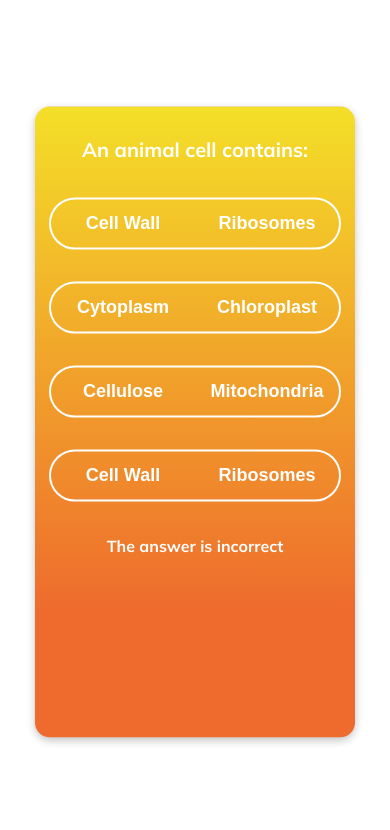
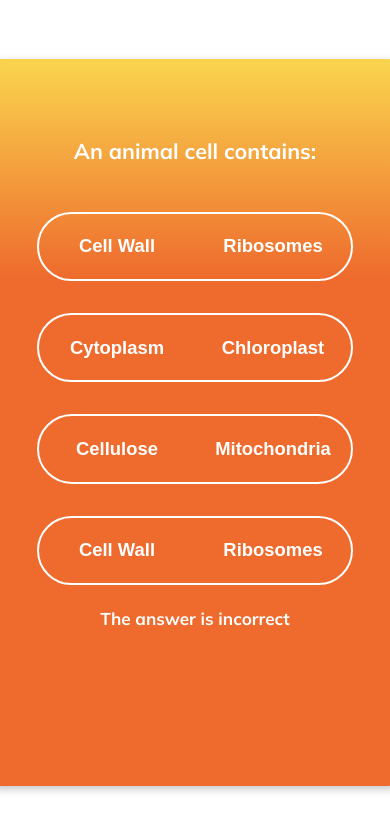
Before and after one commit to kl810/seneca-component, a React (Create React App) app: page / in a window 390 px wide. Shown: the top 830 px of the page. Built offline with nearby package versions, Linux system fonts and the light colour scheme.

Commit message:
added responsiveness to width, height, font-size

```diff
--- a/src/App.css
+++ b/src/App.css
@@ -1,4 +1,5 @@
 :root {
+    font-size: 16px;
     --default-active-toggle-bg: #F8CAA3;
     --some-active-toggle-bg: #ffcb83;
     --mostly-active-toggle-bg: #f8eea3;
--- a/src/components/quiz-container/QuizContainer.css
+++ b/src/components/quiz-container/QuizContainer.css
@@ -1,6 +1,18 @@
-.quiz-wrapper {
-    width: 320px;
-    height: 631px;
+.quiz-wrapper{
+    display: flex;
+    justify-content: center;
+    align-items: center;
+    height: 100vh;
+    width: 100vw;
+}
+
+.quiz-container {
+    width: 90%;
+    min-width: 320px;
+    max-width: 1280px;
+    min-height: 631px;
+    max-height: 720px;
+    padding: 3rem;
     border-radius: 15px;
     background: linear-gradient(180deg, #F6B868 0%, #EE6B2D 100%);
     box-shadow: rgba(0, 0, 0, 0.24) 0px 3px 8px;
@@ -9,19 +21,15 @@
     align-items: start;
     text-align: center;
     font-weight: 700;
-    position: absolute;             /* START: the following properties centres entire div*/
-    top: 50%;
-    left: 50%;
-    margin-right: -50%;
-    transform: translate(-50%, -50%); /* END */
+    position: relative;
 }
 
 .question {
-    font-size: 20px;
-    line-height: 32px;
+    font-size: clamp(1.25rem, 0.8333rem + 2.0833vw, 2.5rem);
+    line-height: 2rem;
 }
 
 .answer-statement {
-    font-size: 16px;
-    line-height: 25.6px;
+    font-size: clamp(1rem, 0.6667rem + 1.6667vw, 2rem);
+    line-height: 1.6px;
 }
--- a/src/components/quiz-container/QuizContainer.tsx
+++ b/src/components/quiz-container/QuizContainer.tsx
@@ -20,14 +20,15 @@ export default function QuizContainer() {
     }
 
     return (
+        <div className="quiz-wrapper">
             <div
-            className={"quiz-wrapper"}
+                className={"quiz-container"}
                 style={{
                     background:
                         `${ isComplete ?
                             "linear-gradient(180deg, #76E0C2 0%, #59CADA 100%)" :
-                        `linear-gradient(180deg, rgba(244,223,40,1) 0%,
-                            rgba(244,223,40,${percentCorrect}) 80%),
+                            `linear-gradient(180deg, rgb(250, 213, 78) 0%,
+                                rgba(244,223,40,${percentCorrect}) 30%),
                                 rgb(238,107,45)`
                         }`  //change background-color based on percentageLeft
                 }}
@@ -48,5 +49,6 @@ export default function QuizContainer() {
                     <p className="answer-statement">The answer is {isComplete ? "correct!" : "incorrect"}</p>
                 </div>
             </div>
+        </div>
     )
 }
--- a/src/components/toggle-input/ToggleInput.css
+++ b/src/components/toggle-input/ToggleInput.css
@@ -1,21 +1,30 @@
+.toggle-wrapper {
+    display: flex;
+    justify-content: center;
+    align-items: center;
+    width: 100vw;
+}
+
 .toggle-container {
-    width: 288px;
-    height: 48px;
+    width: 80%;
+    min-width: 288px;
+    max-width: 900px;
+    min-height: 48px;
+    max-height: 80px;
     display: flex;
     justify-content: space-evenly;
     align-items: center;
+    position: relative;
     border: 2px solid #FFFFFF;
     border-radius: 50px;
-    margin: 2rem;
+    margin: 1rem;
     text-wrap: nowrap;
 }
 
 .toggle {
     width: 100%;
     height: 100%;
-    display: flex;
     justify-content: center;
-    align-items: center;
     border: none;
     background-color: transparent;
     border-radius: 50px;
@@ -29,12 +38,10 @@
     box-shadow: rgba(0, 0, 0, 0.1) 0px 1px 4px;
 }
 
-
 .text {
     font-weight: 700;
-    line-height: 28.8px;
-    font-size: 18px;
-}
+    line-height: 0.113rem;
+    font-size: clamp(1.125rem, 1rem + 0.625vw, 1.5rem);}
 
 /* updateToggleCss */
 
--- a/src/components/toggle-input/ToggleInput.tsx
+++ b/src/components/toggle-input/ToggleInput.tsx
@@ -26,7 +26,7 @@ export default function ToggleInput({ id, options, isComplete, correctCount, ans
 
 
     return (
-        <>
+        <div className="toggle-wrapper">
             <div className="toggle-container">
                 {options.map((option, index) =>
                     <button
@@ -45,6 +45,6 @@ export default function ToggleInput({ id, options, isComplete, correctCount, ans
                     </button>
                 )}
             </div>
-        </>
+        </div>
     )
 }
```
Lines whose indentation alone changed are shown as unchanged.
